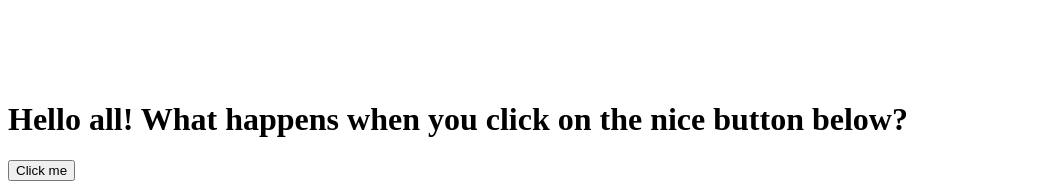
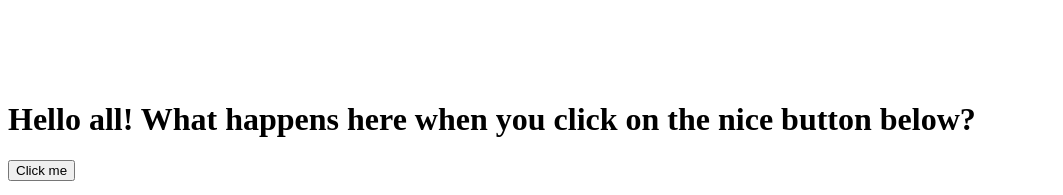
Before and after one commit to shakey0/Serverless-Deployment, a plain HTML site: page index.html in a window 1280 px wide. Shown: the top 195 px of the page, without its empty margins (0-1063 px from the left). Drawn offline with Linux system fonts and the light colour scheme.

Commit message:
Little test change4

```diff
--- a/index.html
+++ b/index.html
@@ -17,7 +17,7 @@
       <br><br><br><br>
       <h1>
         Hello
-        <span id="response">all! What happens when you click on the nice button below?</span>
+        <span id="response">all! What happens here when you click on the nice button below?</span>
       </h1>
 
       <button type="button" onclick="handleClick()">Click me</button><br>
```
